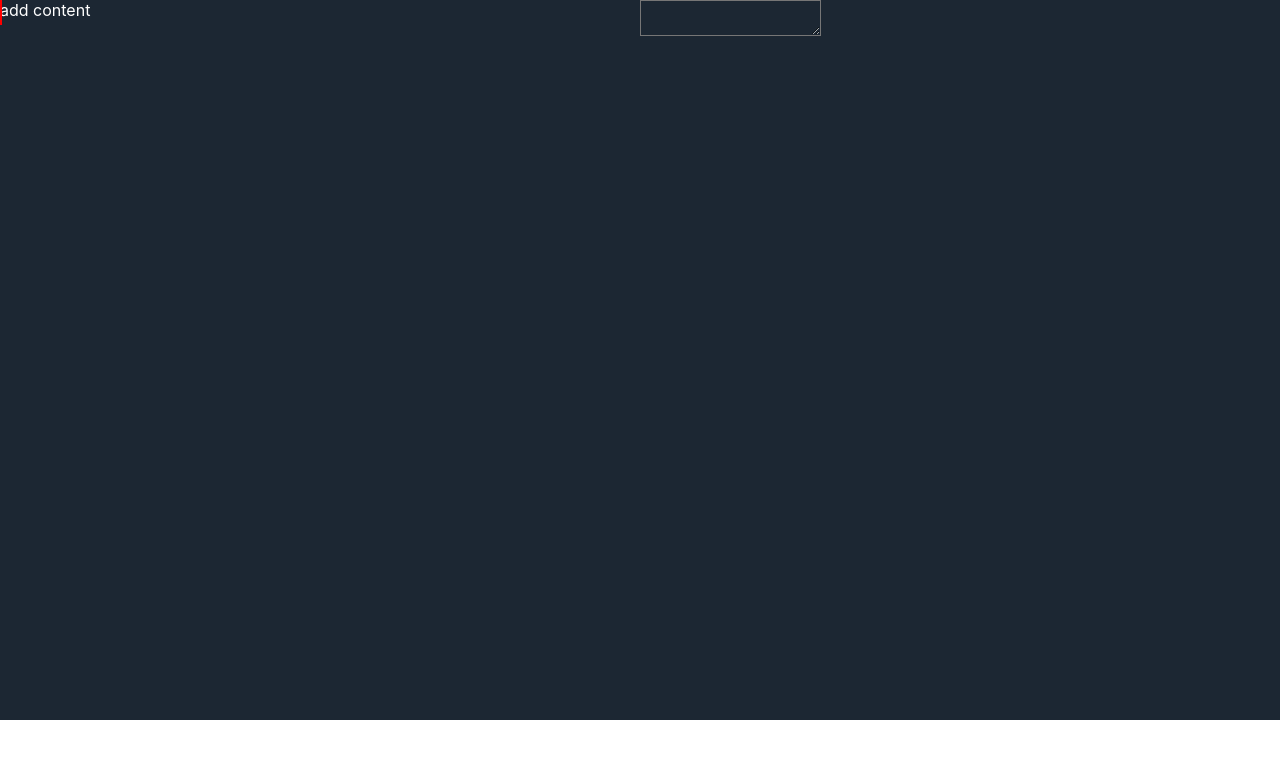
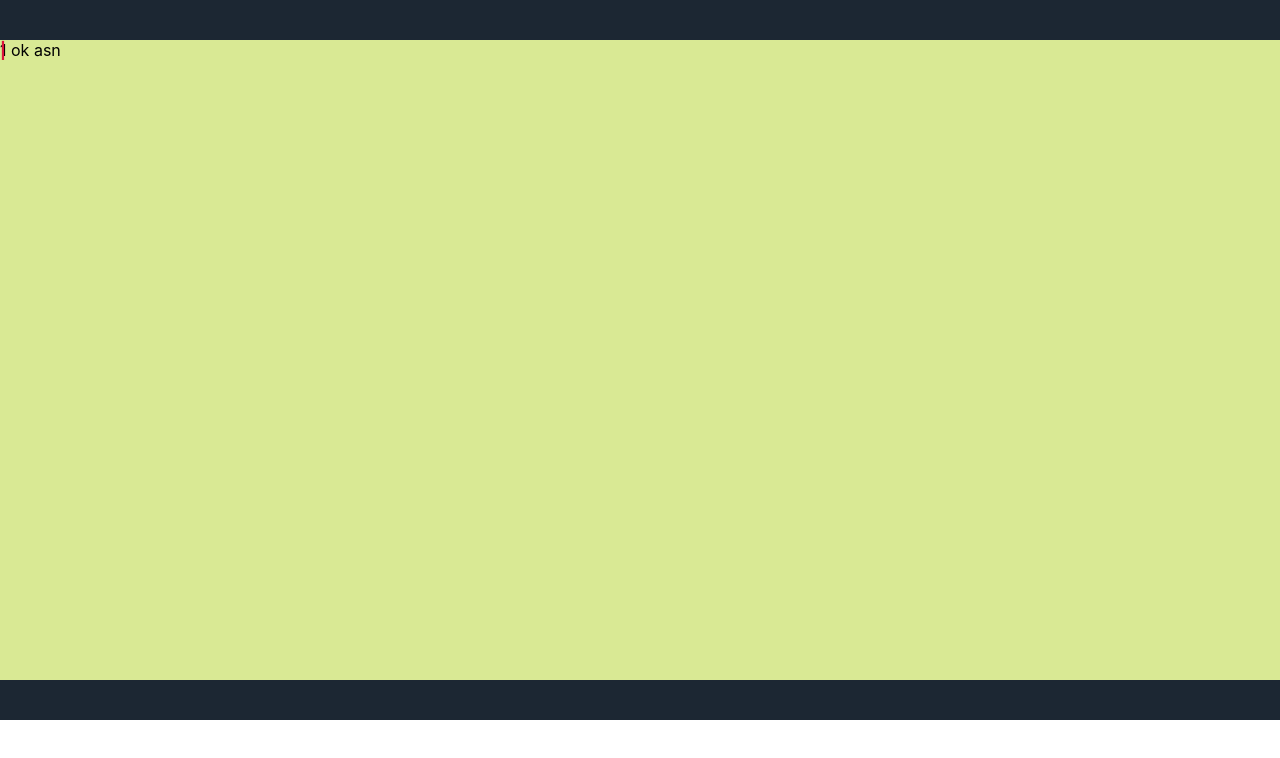
Before and after one commit to Bhaveshsingh022000/RealtimeCodeSharing, a React (Create React App) app in the folder frontend/app/: page / in a window 1280 px wide. Shown: the top 758 px of the page. Built offline with nearby package versions, Linux system fonts and the light colour scheme.

Commit message:
re designed editor

```diff
--- a/frontend/app/src/Components/textLine/textLine.js
+++ b/frontend/app/src/Components/textLine/textLine.js
@@ -3,14 +3,17 @@ import React from 'react';
 import classes from './textLine.module.css';
 
 const textLines = (props) => {
+    const temp = props.line.split(" ");
+    const x = temp.map(el => {
+        if (el === "function") {
+            return <span style={{ color: "red" }}>{el + " "}</span>
+        }
+        return <span>{el + " "}</span>
+    })
     return (
-        <React.Fragment>
-            <div className={classes.TextLinesContent}>
-                <div style={{ color: "white"}}>
-                    <span>{props.lineNumber}</span> <span >{props.textContents}</span>
-                </div>
-            </div>
-        </React.Fragment>
+        <div>
+            <span>{props.lineNumber}</span> <span>{x}</span>
+        </div>
     );
 }
 
--- a/frontend/app/src/Components/textLines.js
+++ b/frontend/app/src/Components/textLines.js
@@ -4,20 +4,22 @@ import classes from './textLines.module.css';
 import TextLine from './textLine/textLine';
 
 const textLines = (props) => {
-    let content = null;
-    if (props.textContent) {
-        content = props.textContent.split('\n').map((el, index) => {
-            return <TextLine key={index + 1} textContents={el} lineNumber={index + 1} />
+    let x = null;
+    if (props.content) {
+        const arr = props.content.split("\n");
+        x = arr.map((el,indexEl) => {
+            return <TextLine line={el} lineNumber={indexEl+1} />
         })
     }
     else {
-        content = <TextLine key={Math.random()} textContents="add content" />
+        x = <span>no conetent</span>
     }
+
     return (
-        <React.Fragment>
-
-            {content}
-        </React.Fragment>
+        <div className={classes.TextLines}>
+            <div className={classes.FakePointer}>|</div>
+            {x}
+        </div>
     );
 }
 
--- a/frontend/app/src/Components/textLines.module.css
+++ b/frontend/app/src/Components/textLines.module.css
@@ -1,13 +1,12 @@
-.TextLinesContent{
+.TextLines{
+    width: 100%;
+    height: 80vh;
+    background-color: rgb(217, 233, 148);
     text-align: left;
-    display: flex;
-    flex-wrap: nowrap;
 }
 
-.LineNumber{
-    color: white;
-    margin-left: 10px;
-    margin-right: 13px;
-    text-align: right;
-    justify-content: baseline;
+.FakePointer{
+    font-weight: bold;
+    color: crimson;
+    position: absolute;
 }
--- a/frontend/app/src/Containers/textEditior.js
+++ b/frontend/app/src/Containers/textEditior.js
@@ -5,45 +5,34 @@ import TextLines from '../Components/textLines';
 
 class TextEditor extends Component {
     state = {
-        editorContent: [],
-        tempcon: null,
-        fakePointerLeft : 0,
+        editorContent: "ok asn"
     }
+
     componentDidMount() {
         // console.log("component did mount");
+        window.onload = () => {
+            this.focusHandler();
+        }
     }
 
     componentDidUpdate() {
         // console.log("componentDidUpdate");
     }
 
-    textAreaFocus = () => {
-        document.getElementById("tex").focus();
+    contentUpdateHandler = (event) => {
+        const x = event.target.value;
+        this.setState({ editorContent: x });
     }
 
-    updateContent = (event) => {
-        let left = Number(document.getElementsByClassName("textoff").offsetWidth) + 20;
-        console.log(left);
-        this.setState({ tempcon: event.target.value, fakePointerLeft: left });
+    focusHandler = () => {
+        document.getElementById("tarea").focus();
     }
 
-
     render() {
-        let arra = [];
-        arra.push(classes.FakePointer);
-        let dy = {
-            "background-color":'blue'
-        }
-        arra.push(dy);
         return (
-            <div onClick={this.textAreaFocus} className={classes.Main}>
-                <textarea style={{ position: "absolute", backgroundColor: "rgba(0,0,0,0)" }} id="tex"
-                    onChange={(event) => this.updateContent(event)}>
-                </textarea>
-                <div className={arra.join(' ')}  style={{"left": this.state.fakePointerLeft + "px"}}></div>
-
-                <span id="off"><TextLines textContent={this.state.tempcon} /></span>
-
+            <div className={classes.Main} onClick={this.focusHandler}>
+                <textarea onChange={(event) => this.contentUpdateHandler(event)} id="tarea"></textarea>
+                <TextLines content={this.state.editorContent} />
             </div>
         );
     }
--- a/frontend/app/src/Containers/textEditor.module.css
+++ b/frontend/app/src/Containers/textEditor.module.css
@@ -11,3 +11,7 @@
     height: 25px;
 
 }
+
+textarea{
+    opacity: 0;
+}
```
